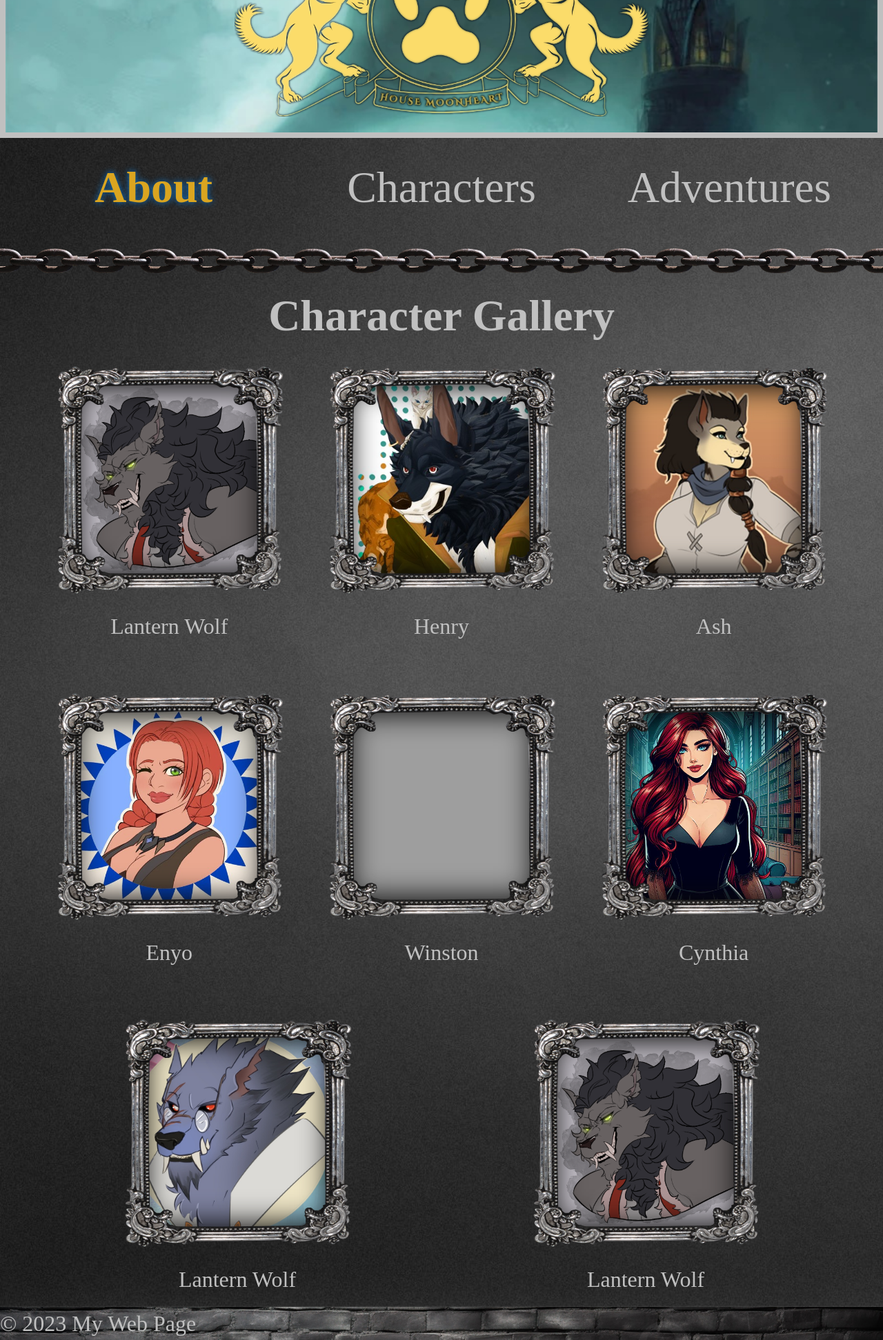
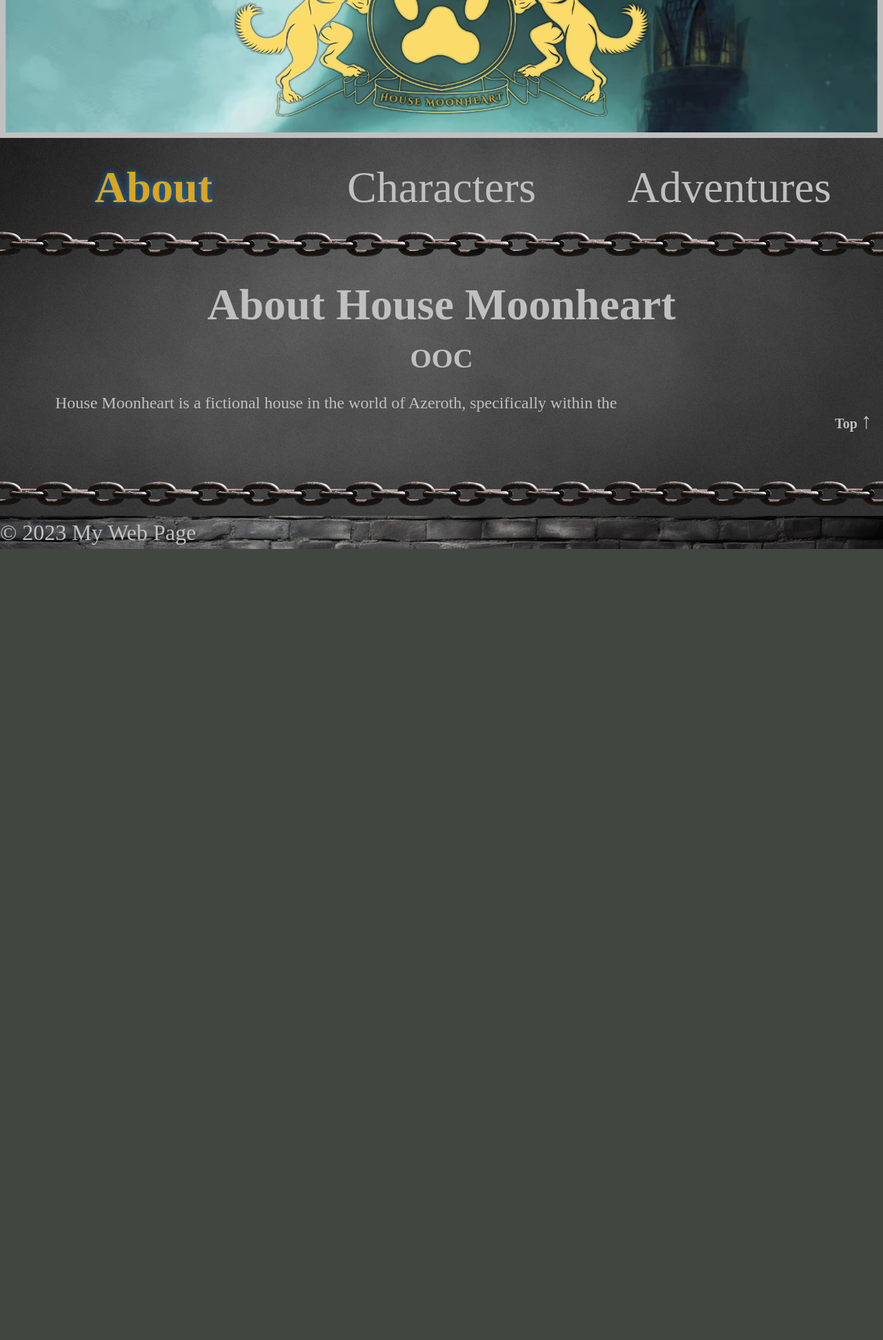
Before and after one commit to Kamil-19855/Kamil-19855.github.io, a PHP site: page / in a window 1280 px wide. Shown: the part 142-2085 px from the top of the page at 69% size. After the commit the page ends 938 px from the top, so only its background shows below. Run offline with PHP 8.4, Linux system fonts and the light colour scheme; some web fonts are replaced; grey boxes are pictures that could not be loaded.

Commit message:
update-6
Update to index and advenbtures

```diff
--- a/adventures.php
+++ b/adventures.php
@@ -8,10 +8,10 @@
 
 <body class="website">
     <?php include 'header.php'; ?>
-    <main class="website__content content">
-        <?php include 'nav.php'; ?>
+    <?php include 'nav.php'; ?>
+    <h1>Adventures</h1>
 
-
+    <?php include 'footer.php'; ?>
 </body>
 
 </html>
--- a/index.php
+++ b/index.php
@@ -2,95 +2,20 @@
 <html lang="en">
 
 <head>
-    <title>House Moonheart</title>
-    <?php include 'head.php'; ?>
+<title>About</title>
+<?php include 'head.php'; ?>
 </head>
+<body class="website">
+<?php include 'header.php'; ?>
+<?php include 'nav.php'; ?>
+<h1>About House Moonheart</h1>
+<section class="content__section">
+<div class="ooc__content">
+<h3>OOC</h3>
+<p>House Moonheart is a fictional house in the world of Azeroth, specifically within the </p>
+</div>
+</section>
 
-<body class="website">
-    <?php include 'header.php'; ?>
-    <main class="website__content content">
-        <?php include 'nav.php'; ?>
-        <h1>Character Gallery</h1>
-        <section class="content__section content__section--gallery">
-            <div class="gallery">
-                <figure class="gallery__item">
-                    <div class="gallery__img-container">
-                        <img class="gallery__image gallery__image--left" src="images/Borker.png" alt="Image 1"
-                            width="445" height="445">
-                    </div>
-                    <figcaption class="gallery__caption">
-                        <a href="youtube.com" class="gallery__caption--link">
-                            Lantern Wolf
-                        </a>
-                    </figcaption>
-                </figure>
-                <figure class="gallery__item">
-                    <div class="gallery__img-container">
-                        <img class="gallery__image" src="images/henry.jpg" alt="Image 1" width="445" height="445">
-                    </div>
-                    <figcaption class="gallery__caption">
-                        <p>Henry</p>
-                    </figcaption>
-                </figure>
-                <figure class="gallery__item">
-                    <div class="gallery__img-container">
-                        <img class="gallery__image" src="images/ASH.jpg" alt="Image 1" width="445" height="445">
-                    </div>
-                    <figcaption class="gallery__caption">
-                        <p>Ash</p>
-                    </figcaption>
-                </figure>
-                <figure class="gallery__item">
-                    <div class="gallery__img-container">
-                        <img class="gallery__image" src="images/Enyo.jpg" alt="Image 1" width="445" height="445">
-                    </div>
-                    <figcaption class="gallery__caption">
-                        <p>Enyo</p>
-                    </figcaption>
-                </figure>
-                <figure class="gallery__item">
-                    <div class="gallery__img-container">
-                        <img class="gallery__image" src="images/Winstoon.png" alt="Image 1" width="445" height="445">
-                    </div>
-                    <figcaption class="gallery__caption">
-                        <p>Winston</p>
-                    </figcaption>
-                </figure>
-                <figure class="gallery__item">
-                    <div class="gallery__img-container">
-                        <img class="gallery__image" src="images/cynthia.jpg" alt="Image 1" width="445" height="445">
-                    </div>
-                    <figcaption class="gallery__caption">
-                        <p>Cynthia</p>
-                    </figcaption>
-                </figure>
-                <figure class="gallery__item">
-                    <div class="gallery__img-container">
-                        <img class="gallery__image" src="images/snwoden.png" alt="Image 1" width="445" height="445">
-                    </div>
-                    <figcaption class="gallery__caption">
-                        <p>Lantern Wolf</p>
-                    </figcaption>
-                </figure>
-                <figure class="gallery__item">
-                    <div class="gallery__img-container">
-                        <img class="gallery__image gallery__image--left" src="images/Borker.png" alt="Image 1"
-                            width="445" height="445">
-                    </div>
-                    <figcaption class="gallery__caption">
-                        <p>Lantern Wolf</p>
-                    </figcaption>
-                </figure>
-            </div>
-        </section>
-    </main>
-    <div id="page-container">
-        <div id="content-wrap">
-            <footer class="website__footer website-footer">
-                <p>&copy; 2023 My Web Page</p>
-            </footer>
-        </div>
-    </div>
+<?php include 'footer.php'; ?>
 </body>
-
 </html>
--- a/styles.css
+++ b/styles.css
@@ -292,3 +292,13 @@
 .swiper-slide {
     width: 445px;
 }
+
+.content__section {
+    margin: 0 5rem 0 5rem;
+    font-size: 1.5rem;
+}
+
+.content__section h3 {
+    margin-bottom: 1rem;
+    font-size: 2.5rem;
+}
```
